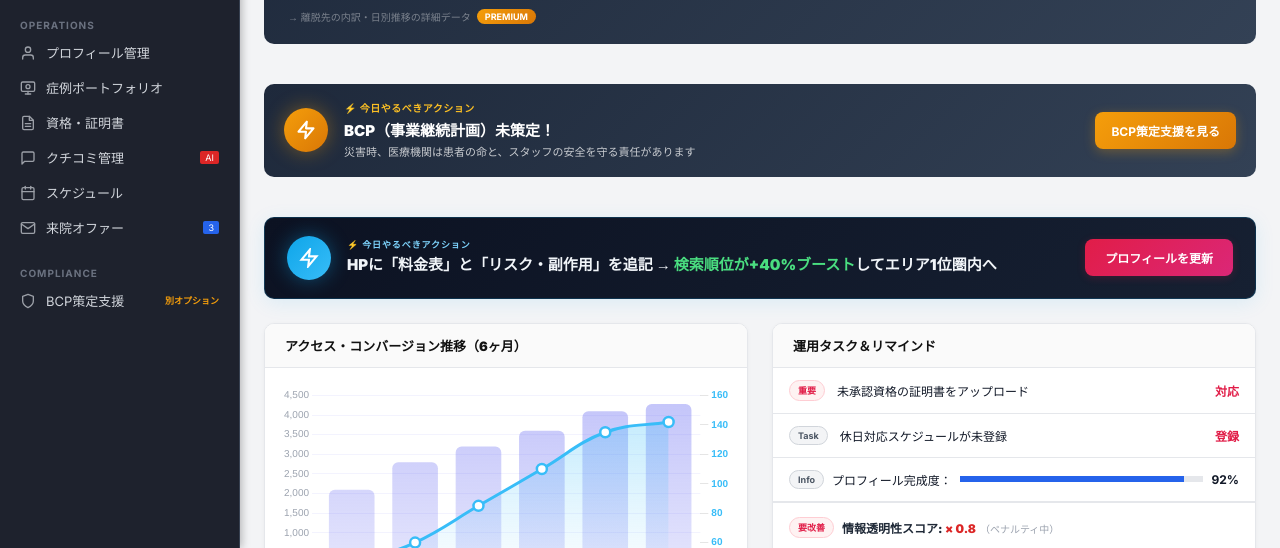
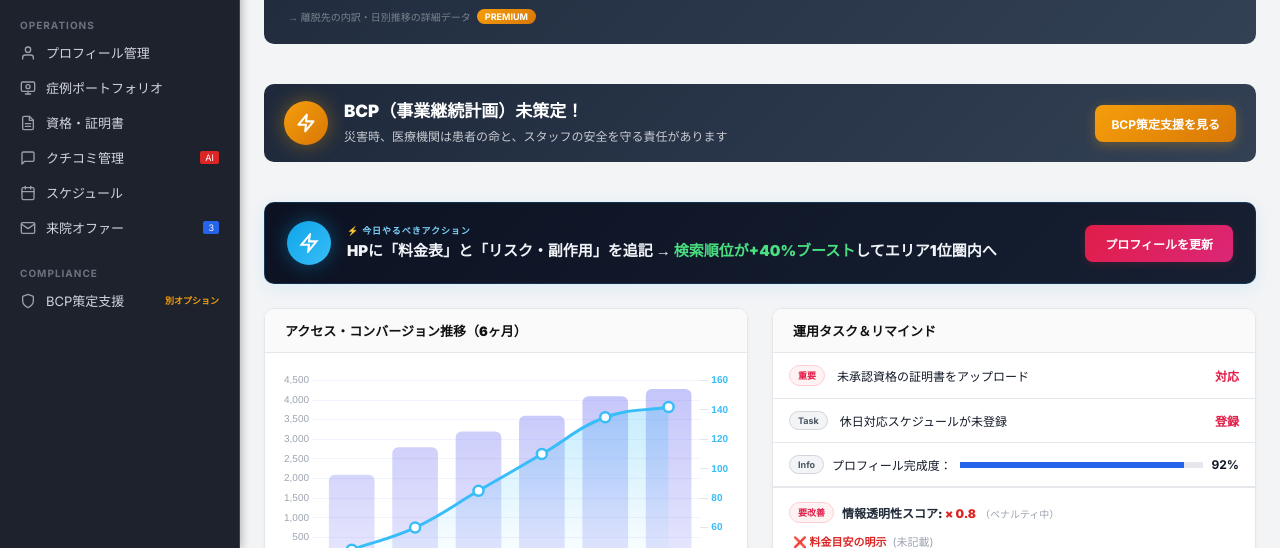
Before and after one commit to Protesian23/doctor-dashboard, a plain HTML site: page index.html in a window 1280 px wide. Shown: the part 252-800 px from the top of the page. Drawn offline with nearby package versions, Linux system fonts and the light colour scheme.

Commit message:
BCPバナーから『今日やるべきアクション』ラベル削除+メインタイトル拡大

```diff
--- a/index.html
+++ b/index.html
@@ -348,9 +348,8 @@ header{background:#fff;border-bottom:1px solid #e5e7eb;height:56px;display:flex;
       <div style="background:linear-gradient(135deg,#1e293b,#334155);border-radius:10px;padding:16px 20px;margin-bottom:16px;color:#fff;display:flex;align-items:center;gap:16px;">
         <div style="width:44px;height:44px;border-radius:50%;background:linear-gradient(135deg,#F59E0B,#D97706);display:flex;align-items:center;justify-content:center;box-shadow:0 0 20px rgba(245,158,11,.4);flex-shrink:0;"><svg width="20" height="20" viewBox="0 0 24 24" fill="none" stroke="#fff" stroke-width="2.5" stroke-linecap="round" stroke-linejoin="round"><path d="M13 2L3 14h9l-1 8 10-12h-9l1-8z"/></svg></div>
         <div style="flex:1;min-width:0;">
-          <div style="font-size:10px;color:#fbbf24;font-weight:700;letter-spacing:.5px;margin-bottom:4px;">⚡ 今日やるべきアクション</div>
-          <div style="font-size:15px;font-weight:900;color:#fff;margin-bottom:4px;">BCP（事業継続計画）未策定！</div>
-          <div style="font-size:11px;color:rgba(255,255,255,.75);line-height:1.5;">災害時、医療機関は患者の命と、スタッフの安全を守る責任があります</div>
+          <div style="font-size:17px;font-weight:900;color:#fff;margin-bottom:6px;line-height:1.3;">BCP（事業継続計画）未策定！</div>
+          <div style="font-size:12px;color:rgba(255,255,255,.75);line-height:1.5;">災害時、医療機関は患者の命と、スタッフの安全を守る責任があります</div>
         </div>
         <button style="background:linear-gradient(135deg,#f59e0b,#d97706);color:#fff;border:none;border-radius:8px;padding:10px 16px;font-size:12px;font-weight:700;cursor:pointer;font-family:inherit;box-shadow:0 3px 12px rgba(245,158,11,.3);white-space:nowrap;" onclick="setPage('bcp')">BCP策定支援を見る</button>
       </div>
```
